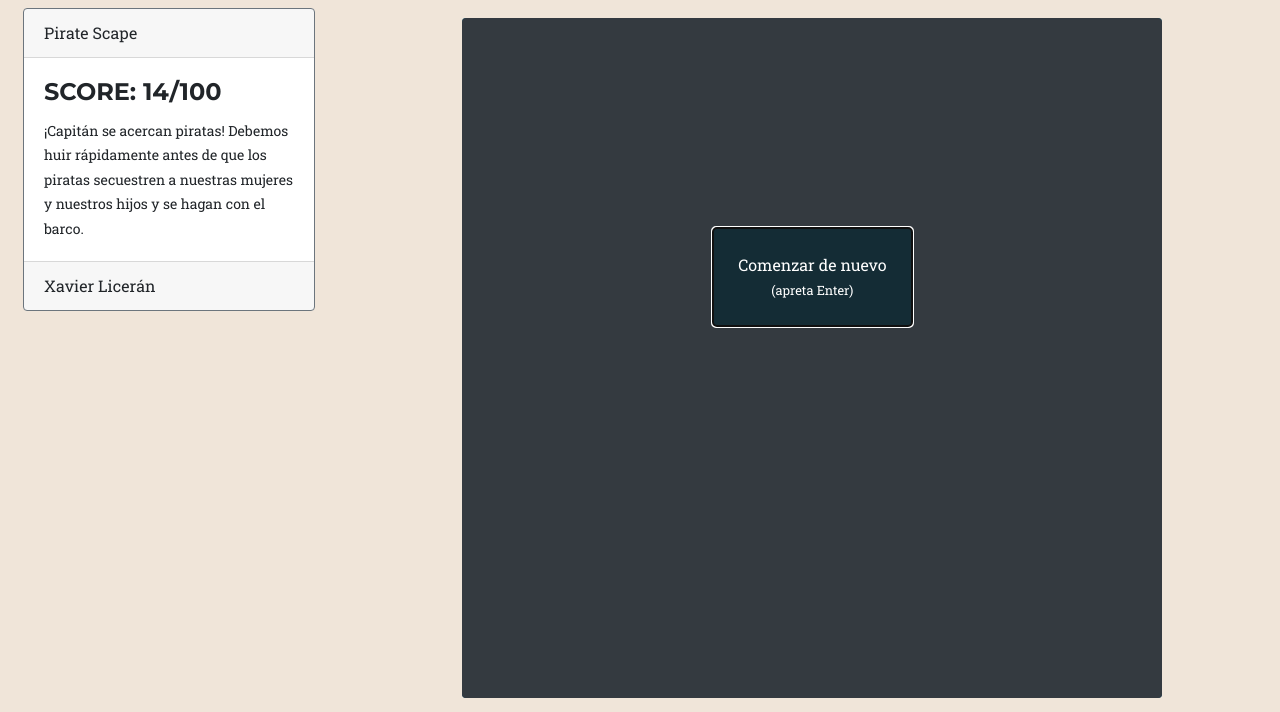
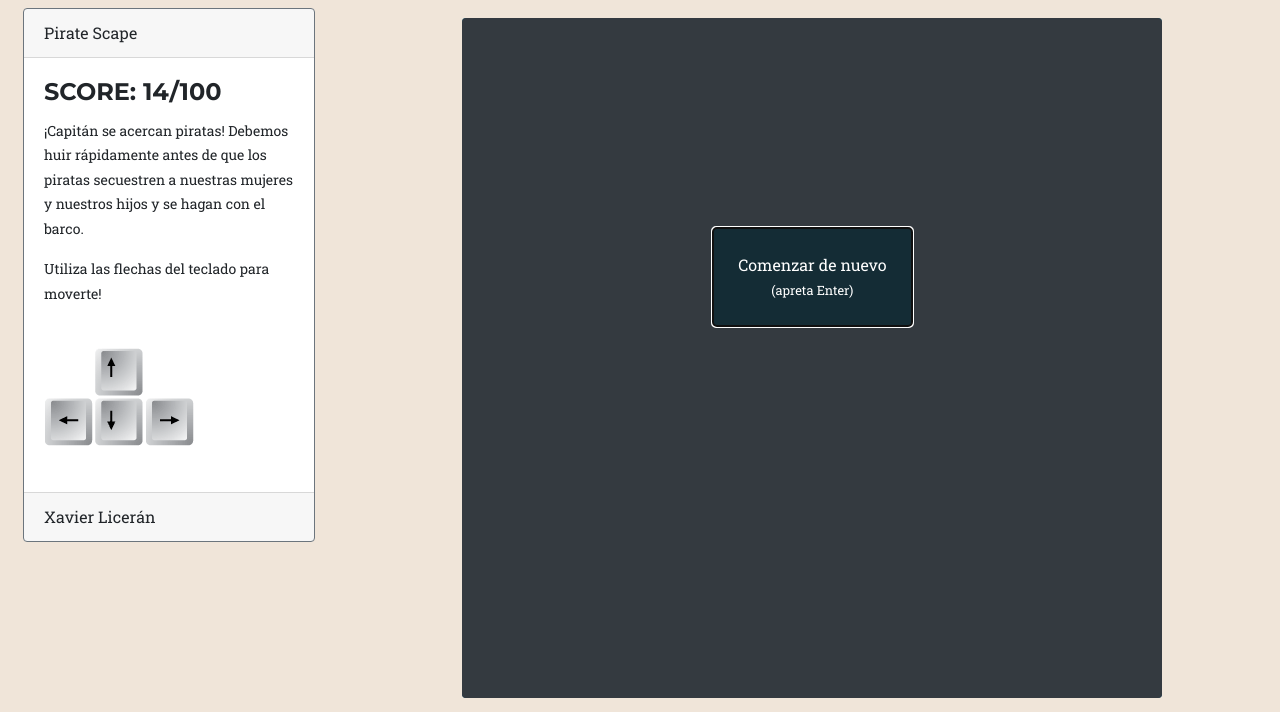
Before and after one commit to XavierLiceran/PirateTeaParty, a PHP site: page /enigma2.php in a window 1280 px wide. Shown: the part 60-772 px from the top of the page. Run offline with PHP 8.4, Linux system fonts and the light colour scheme; some web fonts are replaced.

Commit message:
Enigma2 con instrucciones, eliminados comentarios master.php

```diff
--- a/css/enigma/enigma2.css
+++ b/css/enigma/enigma2.css
@@ -102,3 +102,11 @@
     padding: 10px;
     box-shadow: 4px 4px 0px 1px #292929;
 }
+
+#arrowDiv{
+    width: 150px;
+    height: 150px;
+    background-image: url(../../img/enigma/enigma2/arrows.gif);
+    background-repeat: no-repeat;
+    background-size: 100%;
+}
--- a/enigma2.php
+++ b/enigma2.php
@@ -13,6 +13,8 @@
                 <div class="card-body">
                     <h4 class="card-title">Score: <span id="score">0</span></h4>
                     <p class="card-text">¡Capitán se acercan piratas! Debemos huir rápidamente antes de que los piratas secuestren a nuestras mujeres y nuestros hijos y se hagan con el barco.</p>
+                    <p class="card-text">Utiliza las flechas del teclado para moverte!</p>
+                    <div id="arrowDiv"></div>
                 </div>
                 <div class="card-footer">
                     Xavier Licerán
--- a/js/enigma/enigma2.js
+++ b/js/enigma/enigma2.js
@@ -134,7 +134,7 @@ function spawnEnemy(enemy){
     enemy.css('top', current_top + speed);
 }
 
-function endGame($callback){
+function endGame(callback){
     game_over = true;
     cancelAnimationFrame(anim_id);
     cancelAnimationFrame(moveL);
@@ -142,7 +142,7 @@ function endGame($callback){
     cancelAnimationFrame(moveU);
     cancelAnimationFrame(moveD);
 
-    $callback();
+    callback();
 }
 
 rbutton.click(function(){
```
Also changed, not shown: templates/master.php (+0 -13 lines), img/enigma/enigma2/arrows.gif (added).
